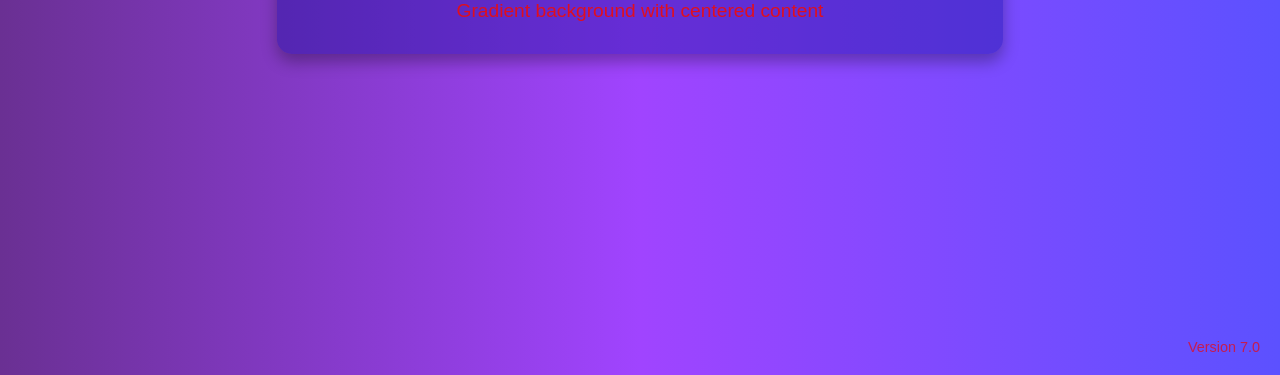
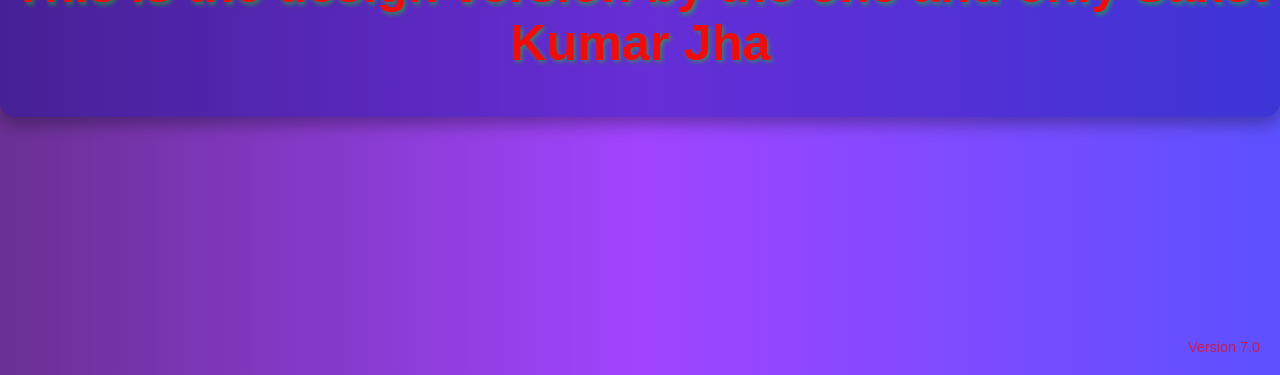
Before and after one commit to nayantripathii/myrepo, a plain HTML site: page index.html in a window 1280 px wide. Shown: the part 425-800 px from the top of the page. Drawn offline with Linux system fonts and the light colour scheme.

Commit message:
Update index.html
Added my line

```diff
--- a/index.html
+++ b/index.html
@@ -10,6 +10,9 @@
     <div class="container">
         <h1>This is the design version V6</h1>
         <p>Gradient background with centered content</p>
+
+
+        <h1>This is the design version by the one and only Saket Kumar Jha</h1>
     </div>
     <div class="version">Version 7.0</div>
 </body>
```
